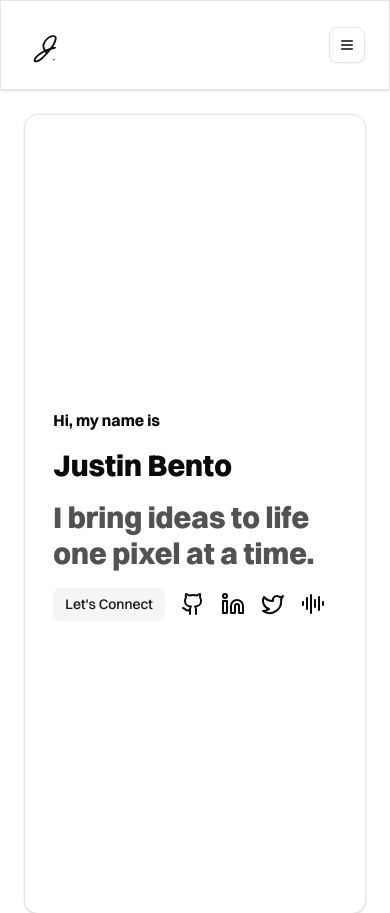
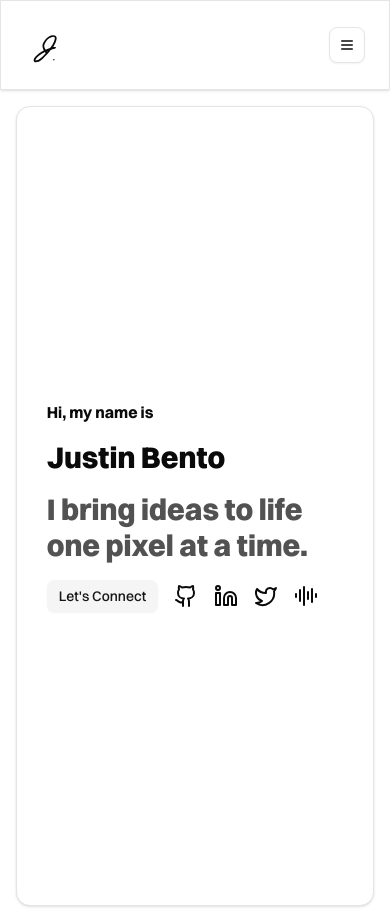
Before and after one commit to Justin-Bento/portfolio, a Next.js app: page / in a window 390 px wide. Shown: the top 913 px of the page. Built offline with nearby package versions, Linux system fonts and the light colour scheme.

Commit message:
Updated container to span the screen and have a max width on large screens

```diff
--- a/src/app/(frontend)/layout.tsx
+++ b/src/app/(frontend)/layout.tsx
@@ -16,7 +16,9 @@ export default function FrontEndLayout({
         enableSystem
         disableTransitionOnChange
       >
-        <main className="container mx-auto min-h-dvh p-6">{children}</main>
+        <main className="w-screen lg:container mx-auto min-h-dvh p-4 lg:p-6">
+          {children}
+        </main>
       </ThemeProvider>
       <Footer />
     </>
```
